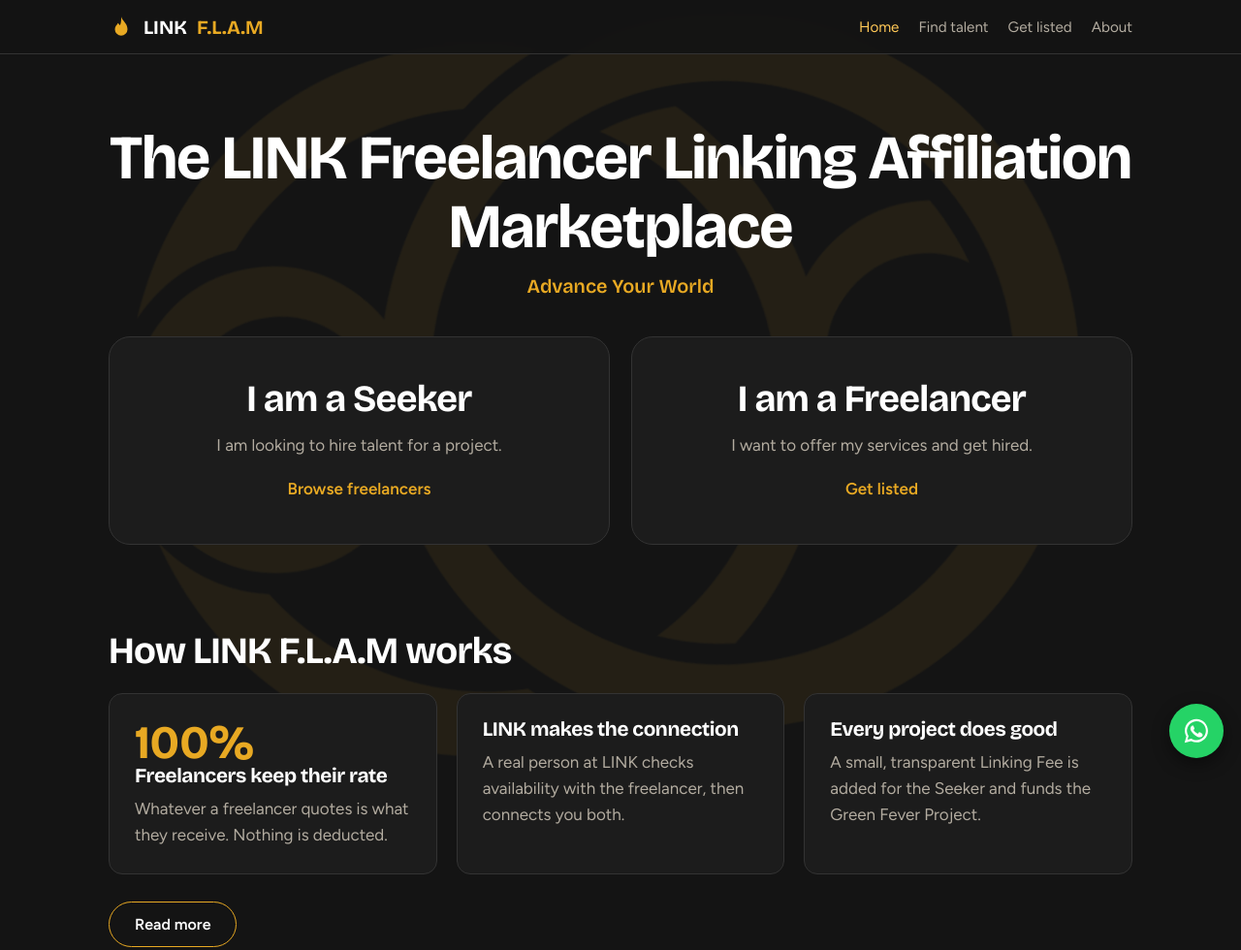
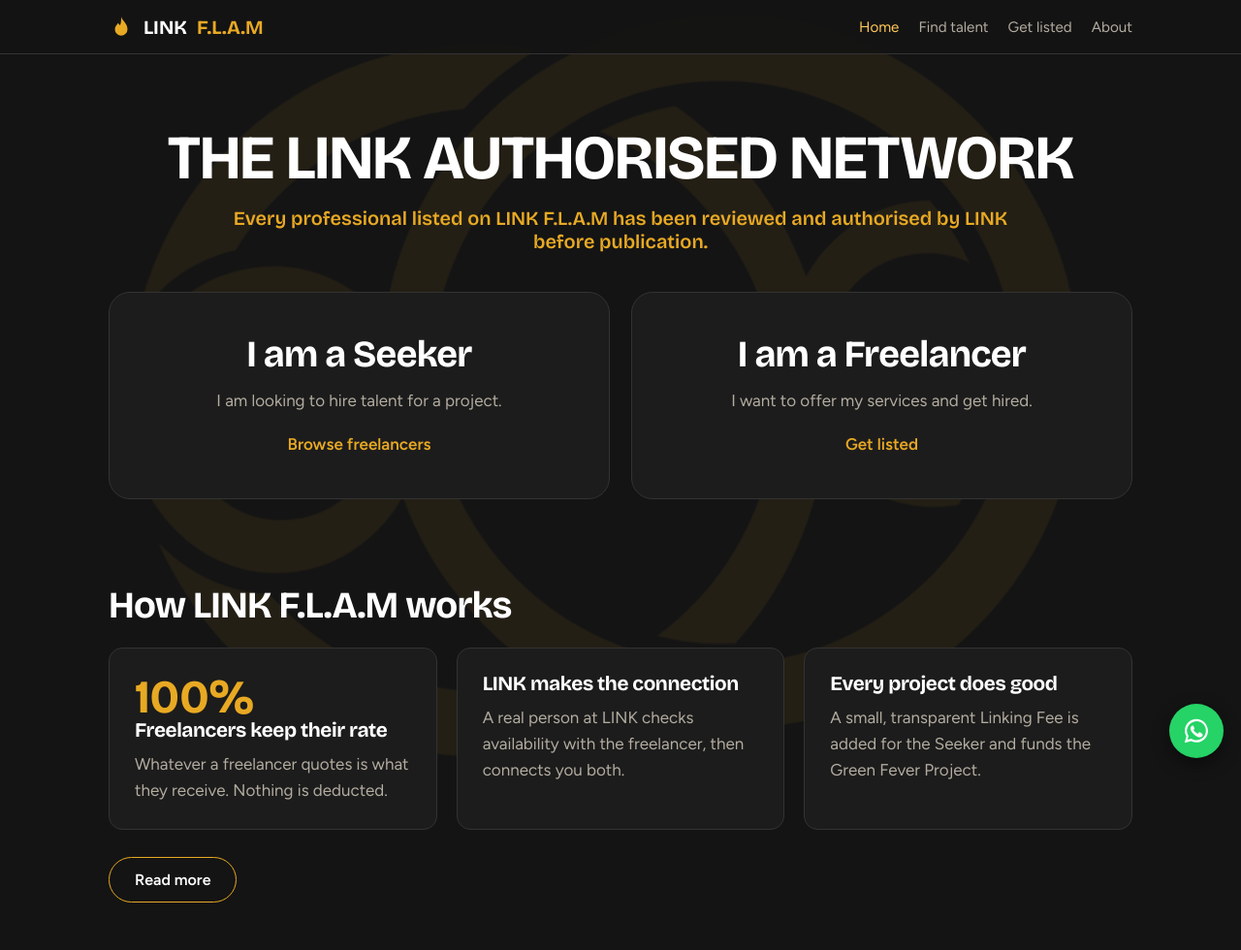
Before and after one commit to GETLINKED-CO-ZA/link-flam-pgf, a website: page index.html in a window 1280 px wide. Shown: the top 980 px of the page at 97% size. Drawn offline with nearby package versions, Linux system fonts and the light colour scheme.

Commit message:
Change hero section heading and slogan
Updated the hero section with new headings and descriptions.

```diff
--- a/index.html
+++ b/index.html
@@ -1,8 +1,8 @@
 <!DOCTYPE html><html lang="en"><head><meta charset="utf-8"><meta name="viewport" content="width=device-width,initial-scale=1"><title>LINK F.L.A.M – Advance Your World</title><link rel="icon" href="favicon.ico" sizes="any"><link rel="icon" href="favicon.png" type="image/png"><link rel="apple-touch-icon" href="apple-touch-icon.png"><link rel="preconnect" href="https://fonts.googleapis.com"><link rel="preconnect" href="https://fonts.gstatic.com" crossorigin><link href="https://fonts.googleapis.com/css2?family=Bricolage+Grotesque:wght@600;700&family=Figtree:wght@400;600&display=swap" rel="stylesheet"><link rel="stylesheet" href="style.css"></head><body><header class="site" id="site-header"></header>
 <img class="bgmark" src="logo-gold.png" alt="" aria-hidden="true"><main>
 <section class="hero"><div class="wrap">
-<h1>The LINK Freelancer Linking Affiliation Marketplace</h1>
-<p class="slogan">Advance Your World</p>
+<h1>THE LINK AUTHORISED NETWORK</h1>
+<p class="slogan">Every professional listed on LINK F.L.A.M has been reviewed and authorised by LINK before publication.</p>
 <div class="choices">
 <a class="choice" href="marketplace.html"><h2>I am a Seeker</h2><p>I am looking to hire talent for a project.</p><span class="go">Browse freelancers</span></a>
 <a class="choice" href="get-listed.html"><h2>I am a Freelancer</h2><p>I want to offer my services and get hired.</p><span class="go">Get listed</span></a>
```
